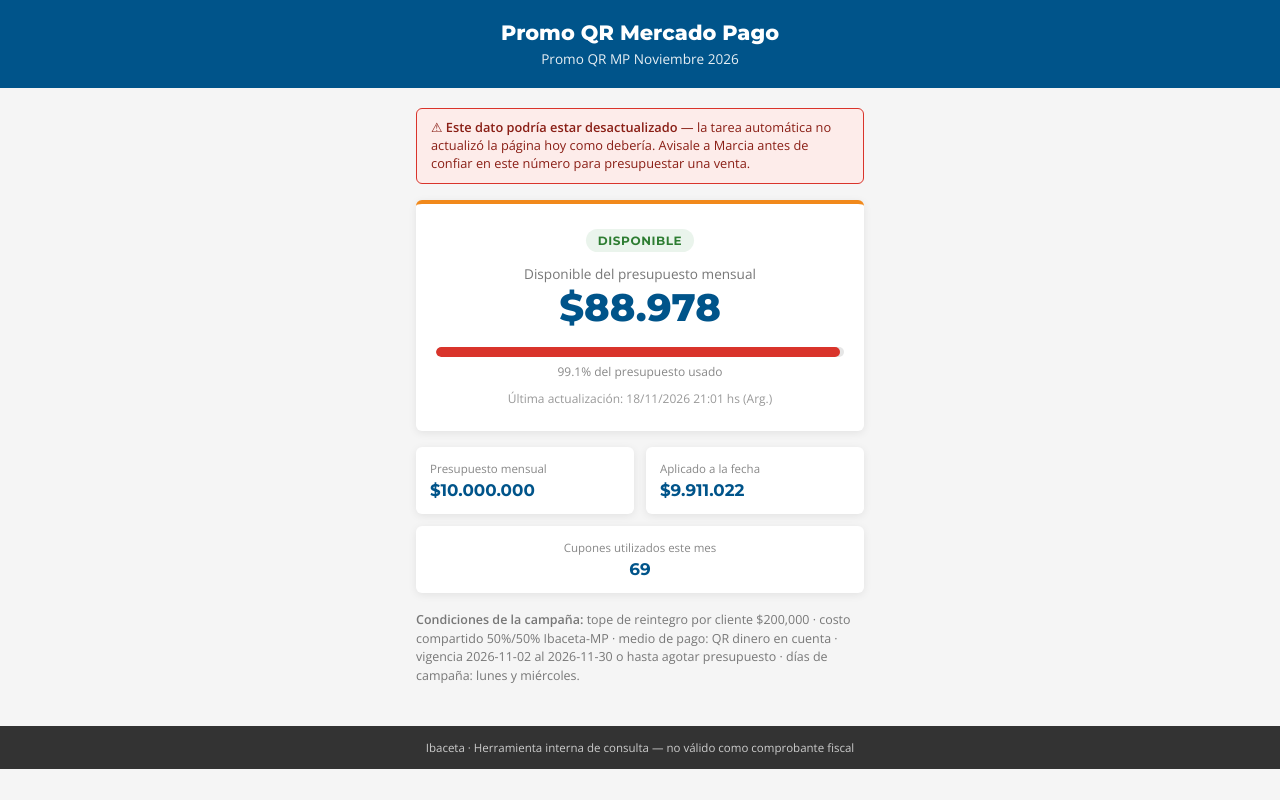
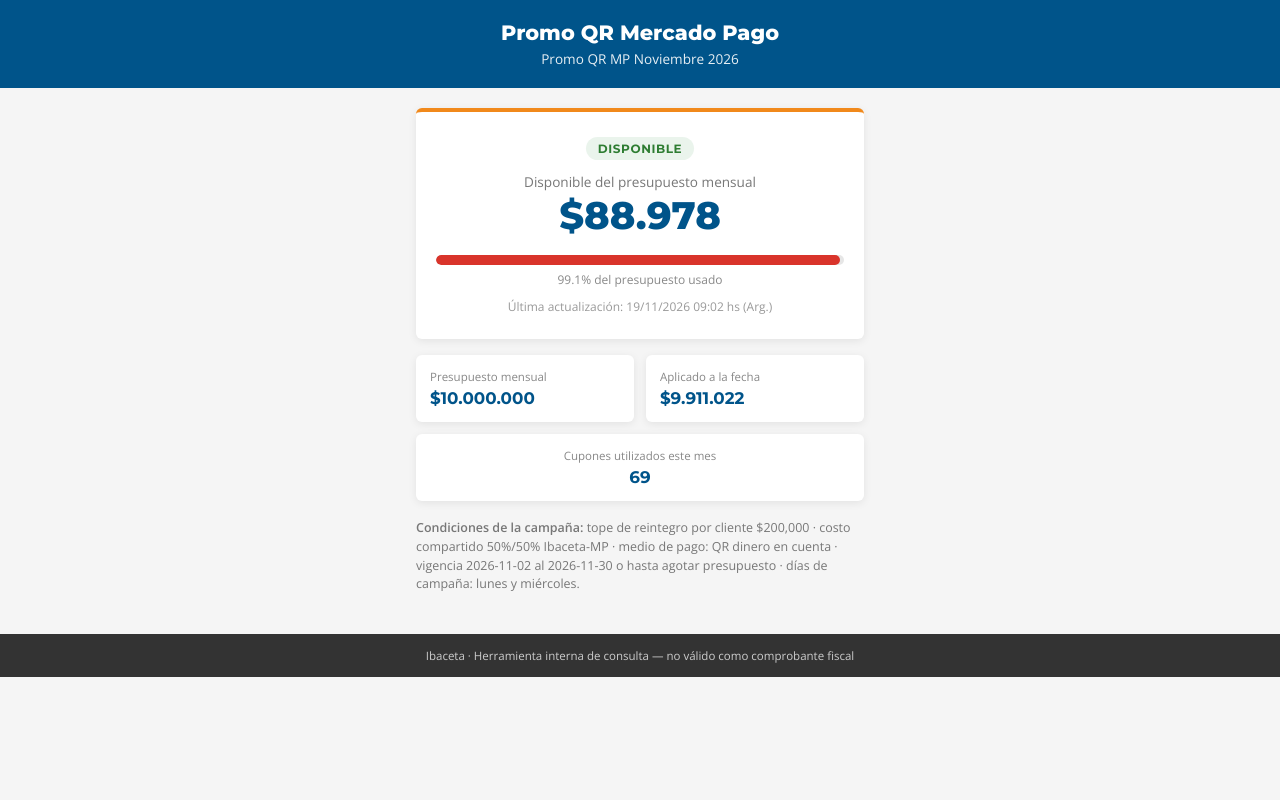
Before and after one commit to adtesoreriaibaceta-svg/promo-point-ibaceta, a plain HTML site: page index.html in a window 1280 px wide. Drawn offline with nearby package versions, Linux system fonts and the light colour scheme.

Commit message:
Auto-update promo-point

```diff
--- a/index.html
+++ b/index.html
@@ -84,7 +84,7 @@
   <p>Promo QR MP Noviembre 2026</p>
 </header>
 <main>
-  <div id="aviso-desactualizado" data-actualizado="2026-11-18T21:01:43.394014">
+  <div id="aviso-desactualizado" data-actualizado="2026-11-19T09:02:09.998459">
     ⚠ <strong>Este dato podría estar desactualizado</strong> — la tarea automática no actualizó la página hoy como debería.
     Avisale a Marcia antes de confiar en este número para presupuestar una venta.
   </div>
@@ -94,7 +94,7 @@
     <div class="disponible-monto">$88.978</div>
     <div class="barra-wrap"><div class="barra"></div></div>
     <div class="barra-txt">99.1% del presupuesto usado</div>
-    <div class="actualizado">Última actualización: 18/11/2026 21:01 hs (Arg.)</div>
+    <div class="actualizado">Última actualización: 19/11/2026 09:02 hs (Arg.)</div>
   </div>
 
   <div class="grid">
```
